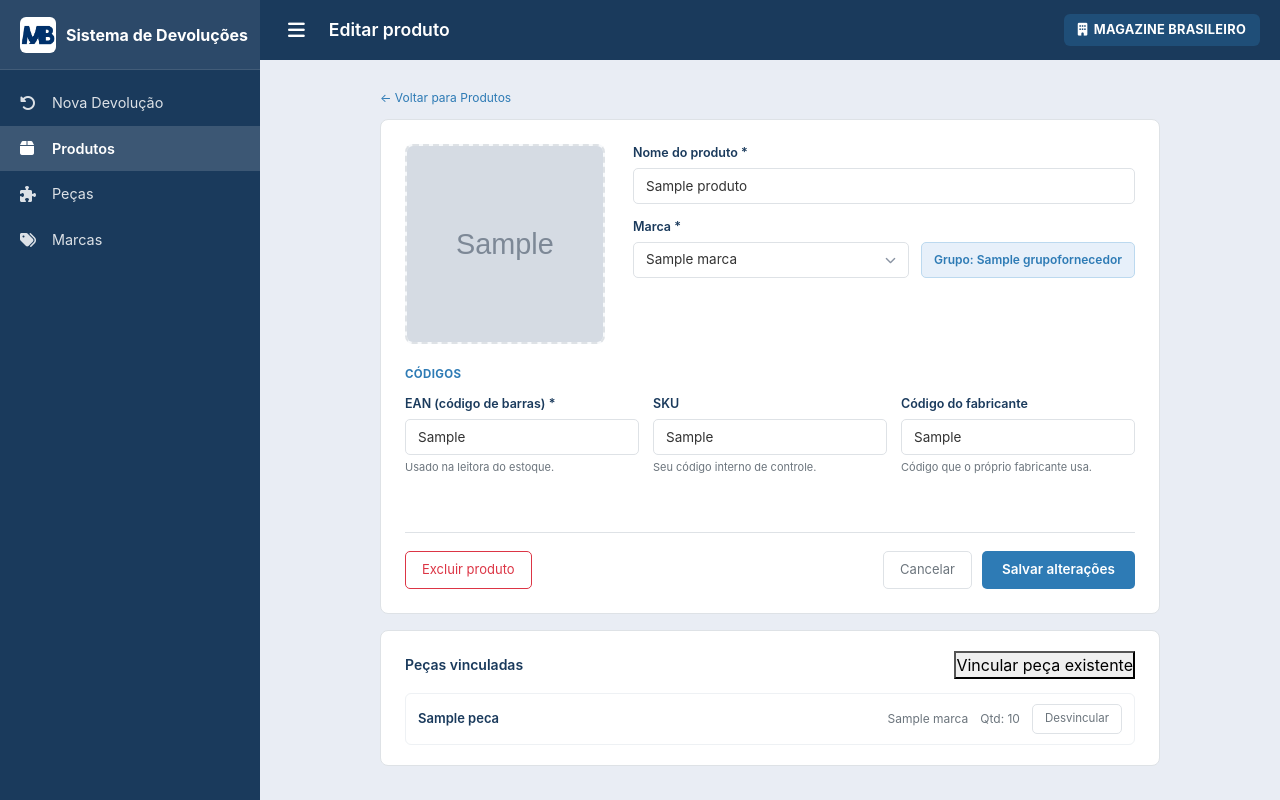
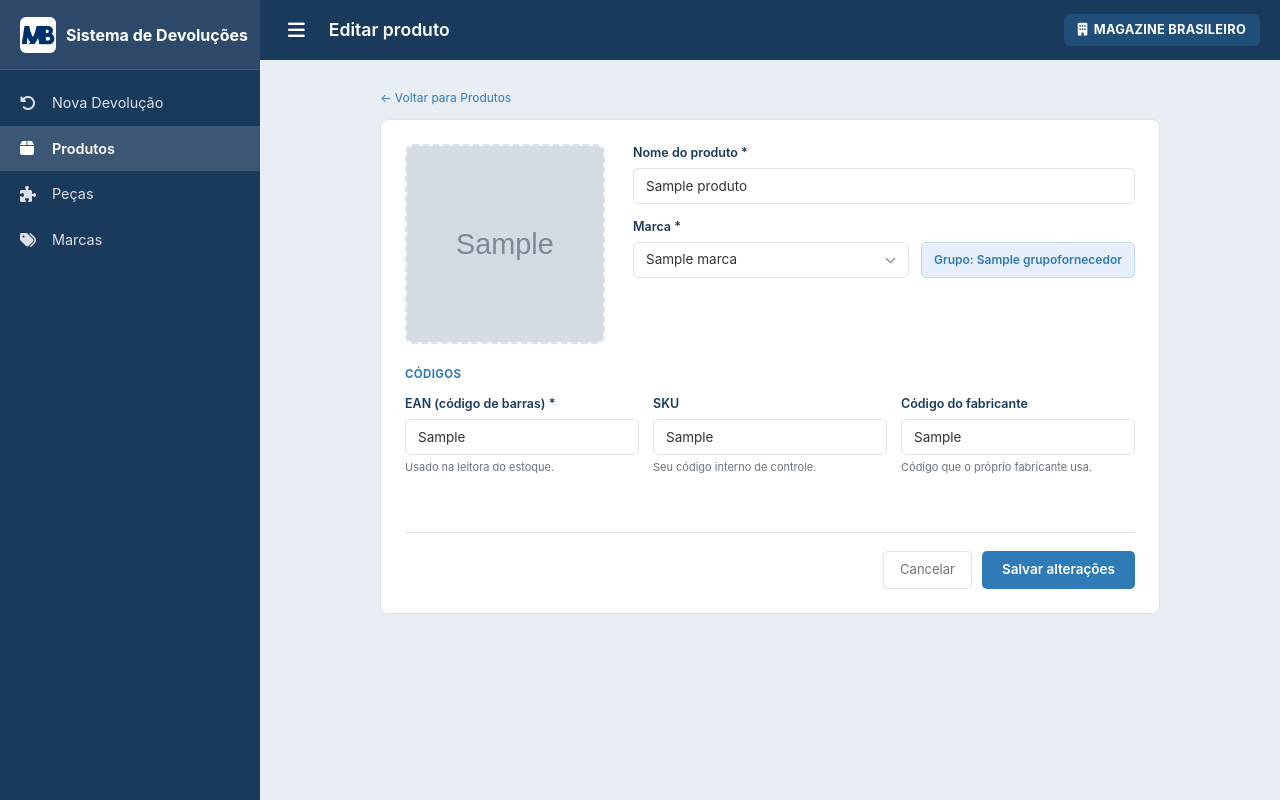
Before and after one commit to MatheusAp-MB/Projeto-Sistema-Devolucao, a Django app: page /catalogo/produto/1/editar/ in a window 1280 px wide. Run offline with Django 5.2, Linux system fonts and the light colour scheme; tables that the repository leaves empty hold one stand-in row (values such as "Sample post"); grey boxes marked "Sample" are stand-in pictures; parts of the project's set-up code (start-up, migrations or seed data) failed here and were passed over.

Commit message:
Resstruturação: Update 14

```diff
--- a/devolucoes/templates/devolucoes/produto_form.html
+++ b/devolucoes/templates/devolucoes/produto_form.html
@@ -117,55 +117,16 @@
             </form>
 
             <div class="produto-form-rodape">
-                {% if produto %}
-                    <form method="post" action="{% url 'excluir_produto' produto.id %}" class="produto-form-excluir-wrap">
-                        {% csrf_token %}
-                        <button type="submit" class="produto-form-botao-excluir" data-produto-nome="{{ produto.nome }}">Excluir produto</button>
-                    </form>
-                {% endif %}
                 <div class="produto-form-rodape-principais">
-                    <a href="{% url 'produtos' %}" class="produto-form-botao-cancelar">Cancelar</a>
+                    <a href="{% if produto %}{% url 'visualizar_produto' produto.id %}{% else %}{% url 'produtos' %}{% endif %}" class="produto-form-botao-cancelar">Cancelar</a>
                     <button type="submit" form="form-dados-produto" class="produto-form-botao-salvar">{% if produto %}Salvar alterações{% else %}Salvar produto{% endif %}</button>
                 </div>
             </div>
         </div>
-
-        {% if produto %}
-            <div class="produto-form-cartao produto-form-pecas-cartao">
-                <div class="produto-form-pecas-cabecalho">
-                    <p class="produto-form-pecas-titulo">Peças vinculadas</p>
-                    <button type="button" class="gaveta-botao-nova-peca" data-abrir-modal-vinculo-produto
-                            data-produto-id="{{ produto.id }}" data-produto-nome="{{ produto.nome }}">
-                        Vincular peça existente
-                    </button>
-                </div>
-
-                {% if compatibilidades %}
-                    <div class="produto-form-pecas-lista">
-                        {% for comp in compatibilidades %}
-                            <div class="produto-form-pecas-linha">
-                                <span class="produto-form-pecas-linha-nome">{{ comp.peca.nome_generico }}</span>
-                                <span class="produto-form-pecas-linha-marca">{{ comp.peca.marca.nome }}</span>
-                                <span class="produto-form-pecas-linha-qtd">Qtd: {{ comp.quantidade_esperada }}</span>
-                                <form method="post" action="{% url 'desvincular_peca' comp.id %}" class="produto-form-pecas-form-desvincular">
-                                    {% csrf_token %}
-                                    <button type="submit" class="produto-form-pecas-botao-desvincular">Desvincular</button>
-                                </form>
-                            </div>
-                        {% endfor %}
-                    </div>
-                {% else %}
-                    <p class="produto-form-pecas-vazio">Nenhuma peça vinculada ainda.</p>
-                {% endif %}
-            </div>
-
-            {% include 'devolucoes/_modal_vinculo.html' %}
-        {% endif %}
     </div>
 {% endblock %}
 
 {% block scripts %}
 <script src="{% static 'devolucoes/js/script_marca_widget.js' %}"></script>
-<script src="{% static 'devolucoes/js/script_modal_vinculo.js' %}"></script>
 <script src="{% static 'devolucoes/js/script_produto_form.js' %}"></script>
 {% endblock %}
--- a/devolucoes/templates/devolucoes/produtos.html
+++ b/devolucoes/templates/devolucoes/produtos.html
@@ -27,7 +27,7 @@
                         </div>
                         <div class="produtos-grade">
                             {% for produto in item.produtos %}
-                                <a href="{% url 'editar_produto' produto.id %}" class="produtos-item" data-item data-busca="{{ produto.nome|lower }} {{ produto.sku|default:""|lower }} {{ produto.codigo_barras }} {{ produto.codigo_fabricante|default:""|lower }} {{ produto.marca.nome|lower }}" title="{{ produto.nome }}">
+                                <a href="{% url 'visualizar_produto' produto.id %}" class="produtos-item" data-item data-busca="{{ produto.nome|lower }} {{ produto.sku|default:""|lower }} {{ produto.codigo_barras }} {{ produto.codigo_fabricante|default:""|lower }} {{ produto.marca.nome|lower }}" title="{{ produto.nome }}">
                                     <div class="produtos-item-foto">
                                         {% if produto.foto %}
                                             <img src="{{ produto.foto.url }}" alt="{{ produto.nome }}">
@@ -67,7 +67,7 @@
                                 </div>
                                 <div class="produtos-grade">
                                     {% for produto in item.produtos %}
-                                        <a href="{% url 'editar_produto' produto.id %}" class="produtos-item" data-item data-busca="{{ produto.nome|lower }} {{ produto.sku|default:""|lower }} {{ produto.codigo_barras }} {{ produto.codigo_fabricante|default:""|lower }} {{ produto.marca.nome|lower }}" title="{{ produto.nome }}">
+                                        <a href="{% url 'visualizar_produto' produto.id %}" class="produtos-item" data-item data-busca="{{ produto.nome|lower }} {{ produto.sku|default:""|lower }} {{ produto.codigo_barras }} {{ produto.codigo_fabricante|default:""|lower }} {{ produto.marca.nome|lower }}" title="{{ produto.nome }}">
                                             <div class="produtos-item-foto">
                                                 {% if produto.foto %}
                                                     <img src="{{ produto.foto.url }}" alt="{{ produto.nome }}">
--- a/devolucoes/urls.py
+++ b/devolucoes/urls.py
@@ -7,14 +7,17 @@ from . import views
 urlpatterns = [
     path('nova-devolucao/', views.nova_devolucao, name='nova_devolucao'),
     path('produtos/', views.produtos, name='produtos'),
+    path('produtos/<int:produto_id>/', views.visualizar_produto, name='visualizar_produto'),
     path('produtos/<int:produto_id>/excluir/', views.excluir_produto, name='excluir_produto'),
     path('catalogo/marca/cadastrar/', views.cadastrar_marca, name='cadastrar_marca'),
     path('catalogo/grupo-fornecedor/cadastrar/', views.cadastrar_grupo_fornecedor, name='cadastrar_grupo_fornecedor'),
     path('catalogo/produto/cadastrar/', views.cadastrar_produto, name='cadastrar_produto'),
     path('catalogo/produto/<int:produto_id>/editar/', views.editar_produto, name='editar_produto'),
+    path('catalogo/produto/<int:produto_id>/pecas/vincular/', views.vincular_pecas_produto, name='vincular_pecas_produto'),
+    # [ATENÇÃO] → buscar_pecas não é mais usada por nenhum fluxo do produto,
+    # mas _modal_vinculo.html (compartilhado, ainda ativo no lado da peça)
+    # referencia essa URL incondicionalmente — ver docstring da view.
     path('catalogo/produto/<int:produto_id>/peca/buscar/', views.buscar_pecas, name='buscar_pecas'),
-    path('catalogo/produto/<int:produto_id>/peca/vincular/', views.vincular_peca, name='vincular_peca'),
-    path('catalogo/produto/<int:produto_id>/peca/cadastrar/', views.cadastrar_peca, name='cadastrar_peca'),
     path('catalogo/peca/cadastrar/', views.cadastrar_peca_avulsa, name='cadastrar_peca_avulsa'),
     path('catalogo/peca/<int:peca_id>/editar/', views.editar_peca, name='editar_peca'),
     path('catalogo/compatibilidade/<int:compatibilidade_id>/desvincular/', views.desvincular_peca, name='desvincular_peca'),
--- a/devolucoes/views.py
+++ b/devolucoes/views.py
@@ -3,12 +3,14 @@
 # Função Objetivo: views da tela de nova devolução — busca produto/peças
 # reais do catálogo por código de barras e gera o PDF do relatório na
 # hora (sem salvar nada no banco) — views do catálogo de produtos e
-# peças — criar/consultar/editar/excluir produto (tela própria,
-# reaproveitada pros 2 casos), buscar/vincular/cadastrar/desvincular/
-# excluir peça — cadastro isolado de Marca/Grupo Fornecedor via AJAX
-# (chamado de dentro da tela de produto) — e a tela própria de gerenciar
-# Marcas e Grupos Fornecedores (criar/editar/excluir cada um, direto na
-# lista).
+# peças — criar/excluir produto e 3 telas próprias e separadas pra ele
+# (Visualizar, só leitura; Editar, só os dados do produto; Vincular
+# peças, tela dedicada que reaproveita a visão agrupada da Gaveta de
+# Peças pra selecionar em massa quais peças ficam vinculadas e com que
+# quantidade) — cadastrar/editar/excluir/desvincular peça — cadastro
+# isolado de Marca/Grupo Fornecedor via AJAX (chamado de dentro da tela
+# de produto) — e a tela própria de gerenciar Marcas e Grupos
+# Fornecedores (criar/editar/excluir cada um, direto na lista).
 #
 # * [ATENÇÃO] → nova_devolucao ainda usa produto.pecas.all(), que não
 #               existe mais depois dessa mudança (peça deixou de
@@ -196,7 +198,10 @@ def _contexto_form_produto(produto=None, valores=None):
     """Monta o contexto da tela de cadastro/edição de produto — usada
     tanto pra 'Novo produto' (GET simples) quanto pra 'Editar produto'
     (GET com produto já preenchido), e também pra re-exibir o formulário
-    com o que a pessoa digitou quando a validação falha."""
+    com o que a pessoa digitou quando a validação falha. Só os campos do
+    produto em si — peça vinculada não aparece mais aqui, isso ficou pra
+    visualizar_produto (visualização) e vincular_pecas_produto (a tela
+    dedicada de vincular/desvincular)."""
     if valores is None:
         if produto:
             valores = {
@@ -216,10 +221,6 @@ def _contexto_form_produto(produto=None, valores=None):
     return {
         'produto': produto,
         'valores': valores,
-        'compatibilidades': (
-            produto.compatibilidades.select_related('peca__marca').order_by('peca__nome_generico')
-            if produto else []
-        ),
         'marcas_json': _marcas_json(),
         'grupos': GrupoFornecedor.objects.all(),
         'pagina_ativa': 'produtos',
@@ -264,6 +265,44 @@ def _marcas_json():
         }
         for marca in marcas
     ])
+
+
+def _agrupar_pecas_por_marca_grupo(pecas):
+    """Agrupa uma lista/queryset de Peca por Grupo Fornecedor/Marca — marca
+    sem grupo vira uma seção própria; marca com grupo fica dentro da seção
+    do grupo dela. Extraído de dentro de gaveta_pecas() pra também ser
+    reaproveitado por vincular_pecas_produto() — as 2 telas mostram a
+    mesma visão agrupada do catálogo de peças (a 2ª com um subconjunto
+    marcado como já vinculado ao produto em questão). Retorna
+    (grupos, marcas_sem_grupo, tem_pecas)."""
+    grupos_por_id = {}
+    marcas_sem_grupo_por_id = {}
+
+    for peca in pecas:
+        marca = peca.marca
+        grupo = marca.grupo_fornecedor
+
+        if grupo:
+            grupo_entry = grupos_por_id.setdefault(grupo.id, {'grupo': grupo, 'marcas_por_id': {}})
+            marca_entry = grupo_entry['marcas_por_id'].setdefault(marca.id, {'marca': marca, 'pecas': []})
+        else:
+            marca_entry = marcas_sem_grupo_por_id.setdefault(marca.id, {'marca': marca, 'pecas': []})
+
+        marca_entry['pecas'].append(peca)
+
+    grupos = sorted(
+        (
+            {
+                'grupo': g['grupo'],
+                'marcas': sorted(g['marcas_por_id'].values(), key=lambda m: m['marca'].nome.lower()),
+            }
+            for g in grupos_por_id.values()
+        ),
+        key=lambda g: g['grupo'].nome.lower(),
+    )
+    marcas_sem_grupo = sorted(marcas_sem_grupo_por_id.values(), key=lambda m: m['marca'].nome.lower())
+
+    return grupos, marcas_sem_grupo, bool(grupos_por_id or marcas_sem_grupo_por_id)
 
 
 def cadastrar_grupo_fornecedor(request):
@@ -337,9 +376,26 @@ def cadastrar_produto(request):
             sku=sku or None, codigo_fabricante=codigo_fabricante or None, foto=foto,
         )
         messages.success(request, f'Produto "{nome}" cadastrado.')
-        return redirect('editar_produto', produto_id=produto.id)
+        return redirect('visualizar_produto', produto_id=produto.id)
 
     return render(request, 'devolucoes/produto_form.html', _contexto_form_produto())
+
+
+def visualizar_produto(request, produto_id):
+    """Tela de visualização do produto — só leitura. É o "hub" do fluxo:
+    mostra os dados do produto e a lista de peças vinculadas, e de lá
+    partem as 3 ações irmãs (Editar produto / Vincular peças / Excluir
+    produto). Vincular e desvincular peça não acontece mais aqui —
+    virou responsabilidade exclusiva de vincular_pecas_produto."""
+    produto = get_object_or_404(Produto, pk=produto_id)
+    compatibilidades = produto.compatibilidades.select_related('peca__marca').order_by('peca__nome_generico')
+
+    contexto = {
+        'produto': produto,
+        'compatibilidades': compatibilidades,
+        'pagina_ativa': 'produtos',
+    }
+    return render(request, 'devolucoes/produto_visualizar.html', contexto)
 
 
 def editar_produto(request, produto_id):
@@ -391,7 +447,7 @@ def editar_produto(request, produto_id):
             produto.foto = foto
         produto.save()
         messages.success(request, 'Dados do produto atualizados.')
-        return redirect('editar_produto', produto_id=produto.id)
+        return redirect('visualizar_produto', produto_id=produto.id)
 
     return render(request, 'devolucoes/produto_form.html', _contexto_form_produto(produto))
 
@@ -408,6 +464,13 @@ def excluir_produto(request, produto_id):
 
 
 def buscar_pecas(request, produto_id):
+    """[ATENÇÃO] → Não é mais chamada por nenhum fluxo da tela de produto
+    (o antigo Modal de Vínculo do lado do produto saiu de cena no
+    Objetivo 0). Mantida só porque _modal_vinculo.html — componente
+    compartilhado, ainda ativo no lado da peça (Gaveta de Peças,
+    abrirComPeca) — referencia essa URL incondicionalmente; removê-la
+    quebraria o render da Gaveta. Decisão de manter, não de limpar,
+    nesta rodada."""
     termo = request.GET.get('q', '').strip()
 
     resultados = []
@@ -429,81 +492,84 @@ def buscar_pecas(request, produto_id):
     return JsonResponse({'resultados': resultados})
 
 
-def vincular_peca(request, produto_id):
+def _ler_quantidade_do_post(request, peca_id):
+    """Lê o campo quantidade_<id> do POST de vincular_pecas_produto — cada
+    peça da grade tem o seu próprio campo de quantidade, então não dá pra
+    usar request.POST.get('quantidade_esperada') fixo como nas telas de
+    peça única. Cai pra 1 se vier vazio/inválido (input number no HTML já
+    evita isso na prática, isso aqui é só a rede de segurança do
+    servidor)."""
+    try:
+        valor = int(request.POST.get(f'quantidade_{peca_id}', '1'))
+    except (TypeError, ValueError):
+        valor = 1
+    return max(1, valor)
+
+
+def vincular_pecas_produto(request, produto_id):
+    """Tela dedicada de vincular/desvincular peças de um produto —
+    substitui o antigo Modal de Vínculo do lado do produto (Objetivo 0).
+    Reaproveita a mesma visão agrupada por Grupo Fornecedor/Marca da
+    Gaveta de Peças (_agrupar_pecas_por_marca_grupo), mas aqui cada peça
+    vem marcada com ja_vinculada/quantidade_vinculada — o card já nasce
+    marcado (checkbox) se a peça já é compatível com este produto.
+
+    É um formulário clássico só, sem AJAX: marcar uma peça nova = vincular,
+    desmarcar uma já vinculada = desvincular, mudar o número da quantidade
+    = atualiza. Um "Salvar vínculos" só aplica a diferença toda de uma vez,
+    dentro de uma transação — funciona inteiro mesmo com JS desligado (a
+    busca/filtro da tela é que são só enfeite client-side)."""
     produto = get_object_or_404(Produto, pk=produto_id)
 
     if request.method == 'POST':
-        peca_id = request.POST.get('peca_id')
-        quantidade_esperada = int(request.POST.get('quantidade_esperada') or '1')
-        peca = get_object_or_404(Peca, pk=peca_id)
+        ids_selecionados = {
+            int(valor) for valor in request.POST.getlist('peca_id') if valor.isdigit()
+        }
+        vinculos_atuais = {c.peca_id: c for c in produto.compatibilidades.all()}
+        ids_atuais = set(vinculos_atuais.keys())
 
-        if quantidade_esperada < 1:
-            messages.error(request, 'Quantidade esperada precisa ser 1 ou mais.')
-            return redirect('gaveta_pecas')
-
-        _, criada = Compatibilidade.objects.get_or_create(
-            peca=peca, produto=produto,
-            defaults={'quantidade_esperada': quantidade_esperada},
-        )
-        if criada:
-            messages.success(request, f'"{peca.nome_generico}" vinculada a este produto.')
-        else:
-            messages.warning(request, f'"{peca.nome_generico}" já estava vinculada a este produto.')
-
-    return redirect('gaveta_pecas')
-
-
-def cadastrar_peca(request, produto_id):
-    produto = get_object_or_404(Produto, pk=produto_id)
-
-    if request.method == 'POST':
-        nome_generico = request.POST.get('nome', '').strip()
-        nome_tecnico = request.POST.get('nome_tecnico', '').strip()
-        codigo_fabricante = request.POST.get('codigo_fabricante', '').strip()
-        marca_id = request.POST.get('marca_id', '').strip()
-        quantidade_esperada = int(request.POST.get('quantidade_esperada') or '1')
-        imagem = request.FILES.get('imagem')
-
-        if not nome_generico:
-            messages.error(request, 'Nome da peça é obrigatório.')
-            return redirect('gaveta_pecas')
-
-        if not imagem:
-            messages.error(request, 'Foto da peça é obrigatória.')
-            return redirect('gaveta_pecas')
-
-        if not marca_id:
-            messages.error(request, 'Marca é obrigatória — selecione uma marca da lista.')
-            return redirect('gaveta_pecas')
-
-        marca = Marca.objects.filter(pk=marca_id).first()
-        if not marca:
-            messages.error(request, 'Marca inválida — selecione uma marca da lista.')
-            return redirect('gaveta_pecas')
-
-        if quantidade_esperada < 1:
-            messages.error(request, 'Quantidade esperada precisa ser 1 ou mais.')
-            return redirect('gaveta_pecas')
-
-        if codigo_fabricante and Peca.objects.filter(codigo_fabricante=codigo_fabricante).exists():
-            messages.error(request, f'Já existe uma peça cadastrada com o código do fabricante {codigo_fabricante}.')
-            return redirect('gaveta_pecas')
+        ids_para_desvincular = ids_atuais - ids_selecionados
+        ids_para_vincular = ids_selecionados - ids_atuais
+        ids_para_atualizar = ids_selecionados & ids_atuais
 
         with transaction.atomic():
-            peca = Peca.objects.create(
-                nome_generico=nome_generico,
-                nome_tecnico=nome_tecnico or '',
-                codigo_fabricante=codigo_fabricante or None,
-                marca=marca,
-                imagem=imagem,
-            )
-            Compatibilidade.objects.create(
-                peca=peca, produto=produto,
-                quantidade_esperada=quantidade_esperada,
-            )
-        messages.success(request, f'Peça "{nome_generico}" cadastrada e vinculada.')
+            if ids_para_desvincular:
+                Compatibilidade.objects.filter(produto=produto, peca_id__in=ids_para_desvincular).delete()
 
-    return redirect('gaveta_pecas')
+            for peca_id in ids_para_vincular:
+                Compatibilidade.objects.create(
+                    produto=produto, peca_id=peca_id,
+                    quantidade_esperada=_ler_quantidade_do_post(request, peca_id),
+                )
+
+            for peca_id in ids_para_atualizar:
+                nova_quantidade = _ler_quantidade_do_post(request, peca_id)
+                compatibilidade = vinculos_atuais[peca_id]
+                if compatibilidade.quantidade_esperada != nova_quantidade:
+                    compatibilidade.quantidade_esperada = nova_quantidade
+                    compatibilidade.save(update_fields=['quantidade_esperada'])
+
+        messages.success(request, 'Vínculos de peças atualizados.')
+        return redirect('visualizar_produto', produto_id=produto.id)
+
+    vinculos = {c.peca_id: c.quantidade_esperada for c in produto.compatibilidades.all()}
+    pecas = Peca.objects.select_related('marca__grupo_fornecedor').order_by('nome_generico')
+    for peca in pecas:
+        peca.ja_vinculada = peca.id in vinculos
+        peca.quantidade_vinculada = vinculos.get(peca.id, 1)
+
+    pecas_grupos, pecas_marcas_sem_grupo, tem_pecas = _agrupar_pecas_por_marca_grupo(pecas)
+
+    contexto = {
+        'produto': produto,
+        'pecas_grupos': pecas_grupos,
+        'pecas_marcas_sem_grupo': pecas_marcas_sem_grupo,
+        'tem_pecas': tem_pecas,
+        'qtd_vinculada_inicial': len(vinculos),
+        'marcas': Marca.objects.all(),
+        'pagina_ativa': 'produtos',
+    }
+    return render(request, 'devolucoes/produto_vincular_pecas.html', contexto)
 
 
 def cadastrar_peca_avulsa(request):
@@ -548,11 +614,12 @@ def cadastrar_peca_avulsa(request):
 
 
 def desvincular_peca(request, compatibilidade_id):
-    """Desfaz o vínculo peça-produto — reaproveitado tanto pela página
-    do produto (POST clássico, com redirect pra lá) quanto pela Gaveta
-    de Peças, no card expandido (POST via AJAX, com resposta em JSON).
-    O destino do redirect clássico mudou de catalogo pra editar_produto
-    — a página do produto agora é quem mostra as peças vinculadas."""
+    """Desfaz o vínculo peça-produto — usado pelo card expandido da Gaveta
+    de Peças (POST via AJAX, com resposta em JSON, pra atualizar o card na
+    hora). Do lado do produto, desvincular virou responsabilidade
+    exclusiva de vincular_pecas_produto (desmarcar o checkbox da peça) —
+    esta view não é mais chamada de lá, então o fallback sem JS volta pra
+    Gaveta de Peças, de onde o form realmente vem."""
     compatibilidade = get_object_or_404(Compatibilidade, pk=compatibilidade_id)
     produto_id = compatibilidade.produto_id
 
@@ -571,7 +638,7 @@ def desvincular_peca(request, compatibilidade_id):
 
         messages.success(request, f'"{nome_peca}" desvinculada deste produto.')
 
-    return redirect('editar_produto', produto_id=produto_id)
+    return redirect('gaveta_pecas')
 
 
 def excluir_peca(request, peca_id):
@@ -684,37 +751,12 @@ def gaveta_pecas(request):
         .order_by('nome_generico')
     )
 
-    grupos_por_id = {}
-    marcas_sem_grupo_por_id = {}
-
-    for peca in pecas:
-        marca = peca.marca
-        grupo = marca.grupo_fornecedor
-
-        if grupo:
-            grupo_entry = grupos_por_id.setdefault(grupo.id, {'grupo': grupo, 'marcas_por_id': {}})
-            marca_entry = grupo_entry['marcas_por_id'].setdefault(marca.id, {'marca': marca, 'pecas': []})
-        else:
-            marca_entry = marcas_sem_grupo_por_id.setdefault(marca.id, {'marca': marca, 'pecas': []})
-
-        marca_entry['pecas'].append(peca)
-
-    pecas_grupos = sorted(
-        (
-            {
-                'grupo': g['grupo'],
-                'marcas': sorted(g['marcas_por_id'].values(), key=lambda m: m['marca'].nome.lower()),
-            }
-            for g in grupos_por_id.values()
-        ),
-        key=lambda g: g['grupo'].nome.lower(),
-    )
-    pecas_marcas_sem_grupo = sorted(marcas_sem_grupo_por_id.values(), key=lambda m: m['marca'].nome.lower())
+    pecas_grupos, pecas_marcas_sem_grupo, tem_pecas = _agrupar_pecas_por_marca_grupo(pecas)
 
     contexto = {
         'pecas_grupos': pecas_grupos,
         'pecas_marcas_sem_grupo': pecas_marcas_sem_grupo,
-        'tem_pecas': bool(grupos_por_id or marcas_sem_grupo_por_id),
+        'tem_pecas': tem_pecas,
         'marcas': Marca.objects.all(),
         'marcas_json': _marcas_json(),
         'grupos': GrupoFornecedor.objects.all(),
```
